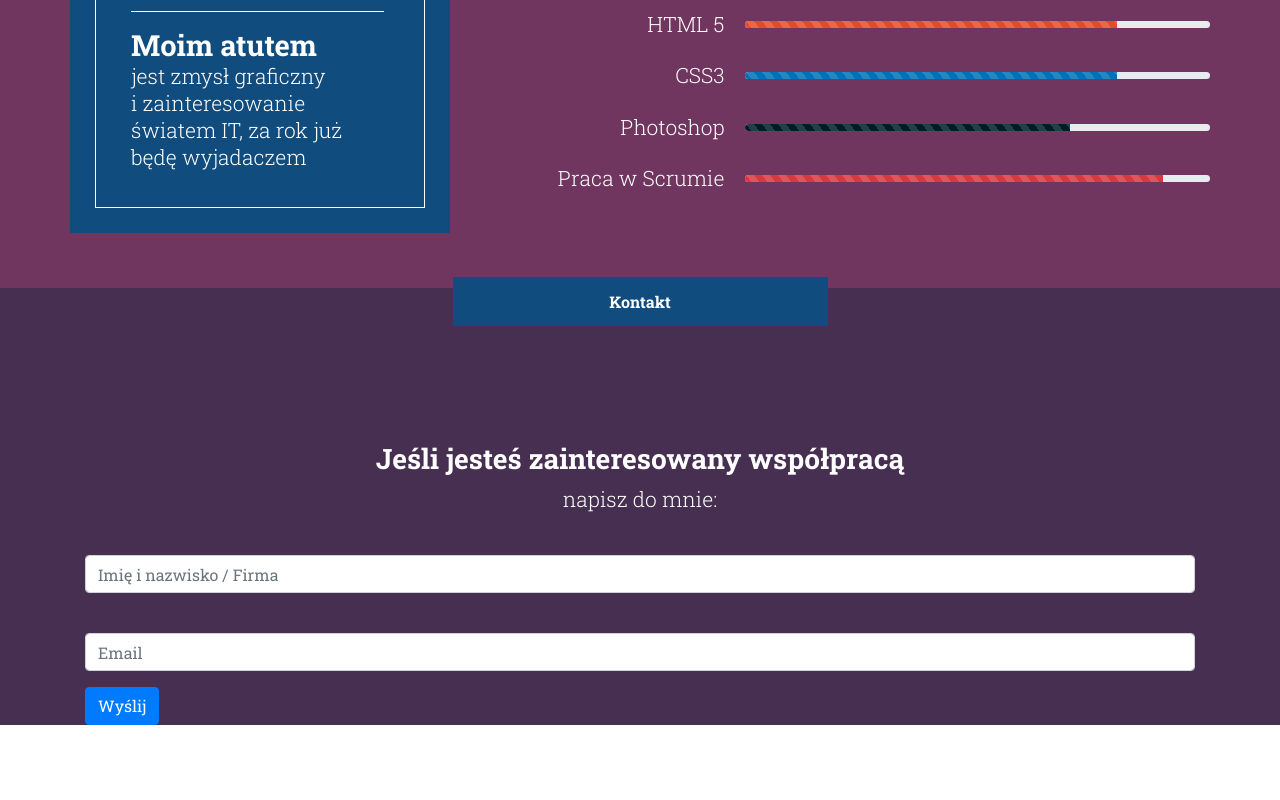
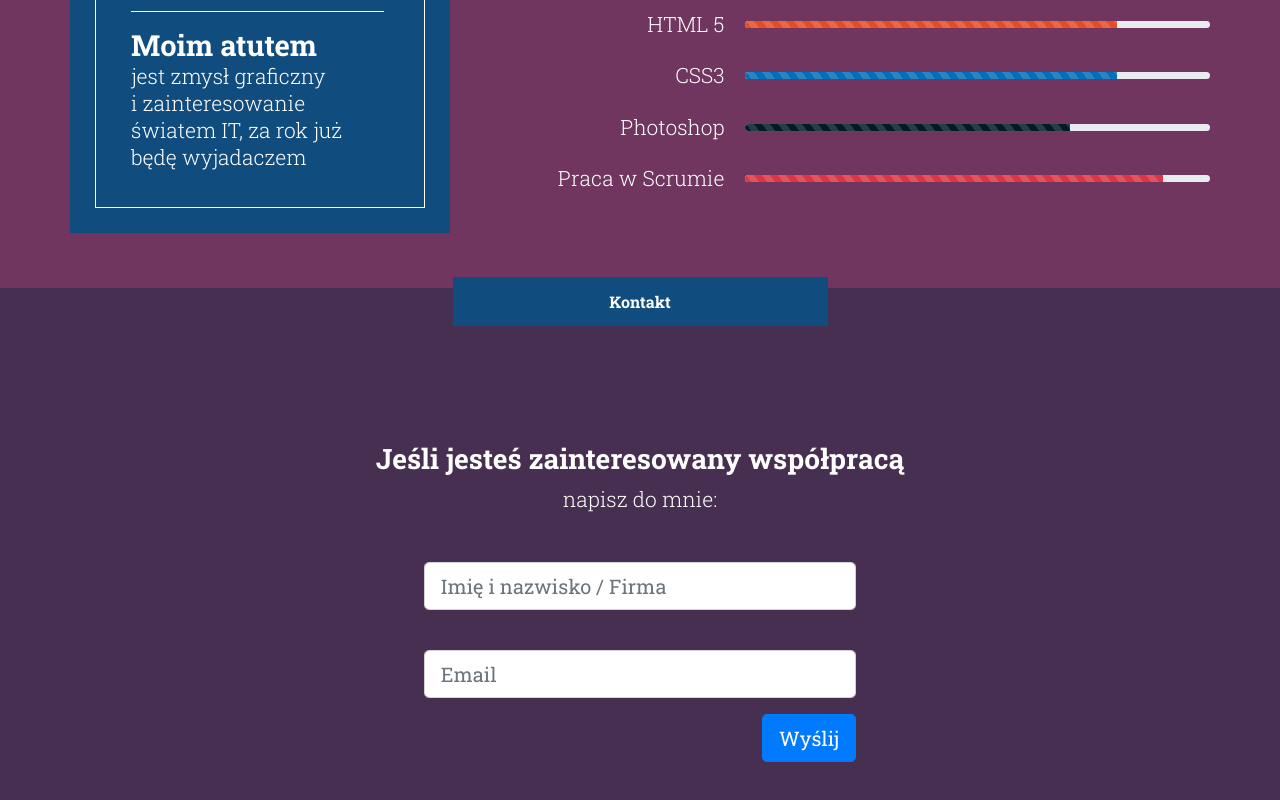
Before and after one commit to sq1fya/my-lp, a React (Create React App) app: page / in a window 1280 px wide. Shown: the part 1206-2006 px from the top of the page. Before the commit the page ends 1931 px from the top, so only its background shows below. Built offline with nearby package versions, Linux system fonts and the light colour scheme.

Commit message:
WIP: Style form box

```diff
--- a/src/components/section-contact/section-contact.js
+++ b/src/components/section-contact/section-contact.js
@@ -14,12 +14,12 @@ class SectionContact extends Component {
               <h3>Jeśli jesteś zainteresowany współpracą</h3>
               <p>napisz do mnie:</p>
             </div>
-            <form>
+            <form className="form-box col-lg-5 mx-auto">
               <div class="form-group">
                 <label for="validationDefault01"></label>
                 <input
                   type="text"
-                  class="form-control"
+                  class="form-control form-control-lg"
                   id="validationDefault01"
                   placeholder="Imię i nazwisko / Firma"
                 />
@@ -28,13 +28,13 @@ class SectionContact extends Component {
                 <label for="exampleInputEmail1"></label>
                 <input
                   type="email"
-                  class="form-control"
+                  class="form-control form-control-lg"
                   id="exampleInputEmail1"
                   aria-describedby="emailHelp"
                   placeholder="Email"
                 />
               </div>
-              <button type="submit" class="btn btn-primary">
+              <button type="submit" class="btn btn-primary float-right btn-lg">
                 Wyślij
               </button>
             </form>
--- a/src/components/section-contact/section-contact.scss
+++ b/src/components/section-contact/section-contact.scss
@@ -27,4 +27,8 @@ $bg-color-blue: #114c7f;
       font-weight: 300;
     }
   }
+  .form-box {
+    padding-top: 7px;
+    padding-bottom: 200px;
+  }
 }
```
